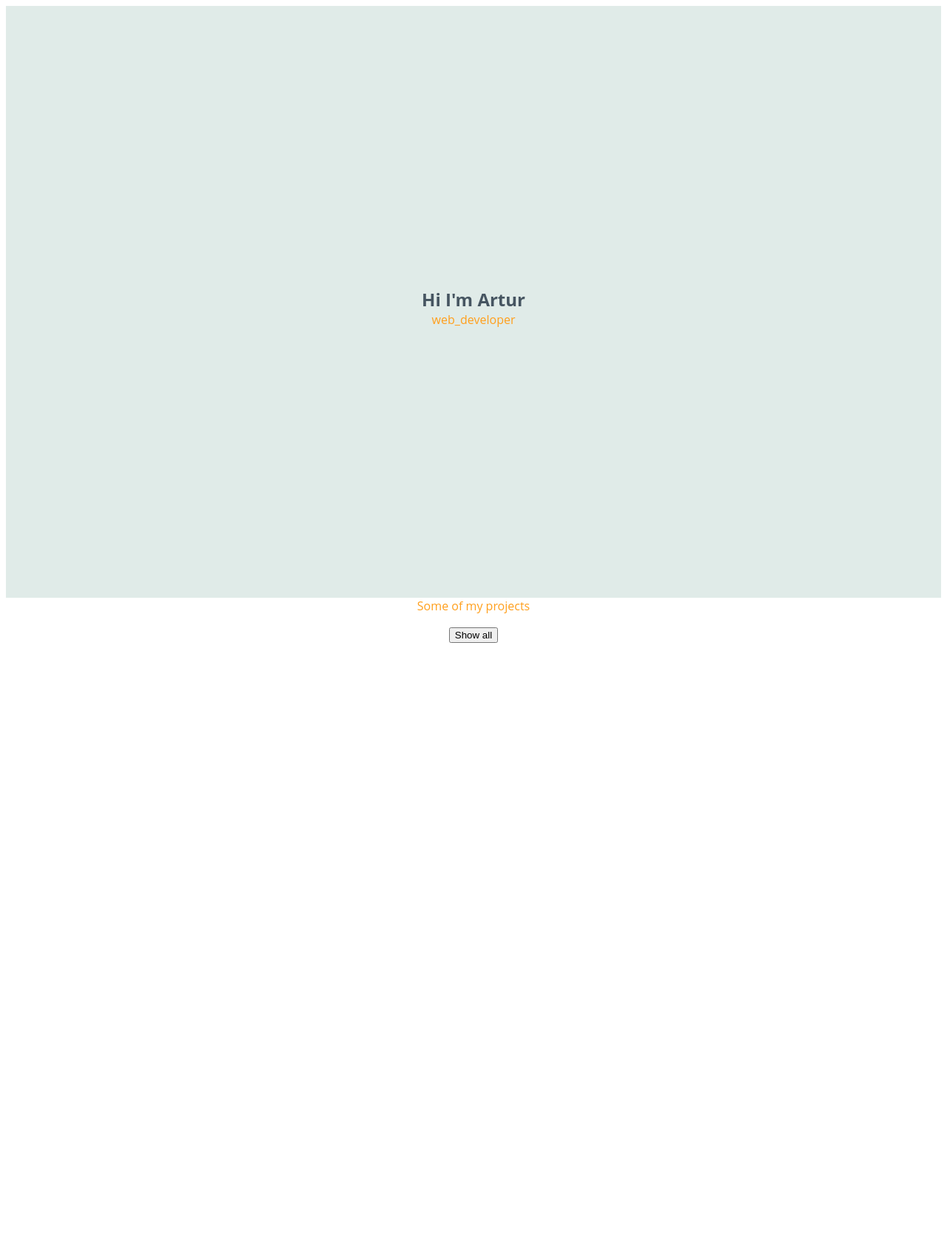
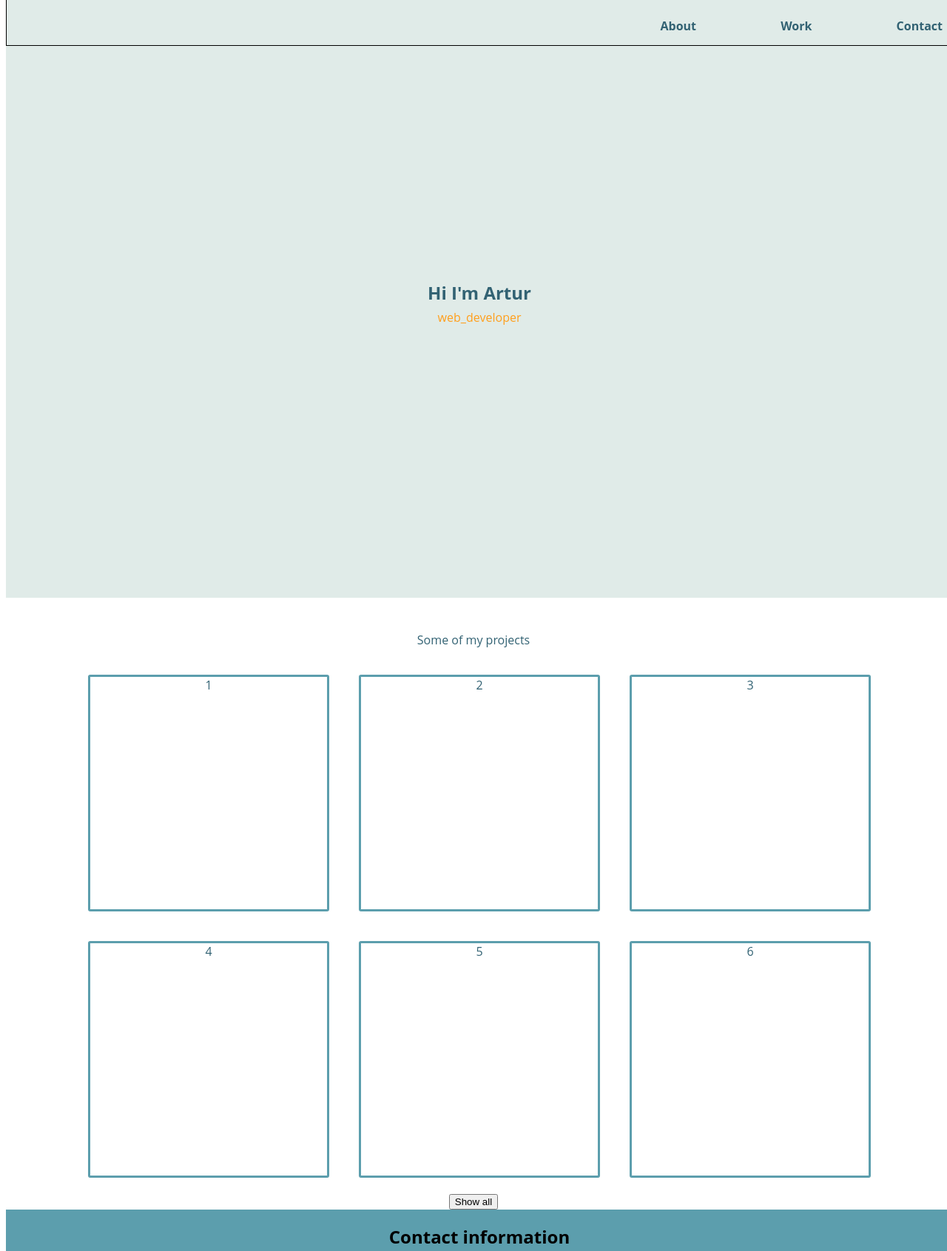
Before and after one commit to skaftan/skaftan.github.io, a plain HTML site: page index.html in a window 1280 px wide. Shown: the top 1691 px of the page at 74% size. Before the commit the page ends 877 px from the top, so only its background shows below. Drawn offline with Linux system fonts and the light colour scheme.

Commit message:
Add files via upload
sectors

```diff
--- a/index.html
+++ b/index.html
@@ -6,16 +6,63 @@
     <link rel="stylesheet" href="portfolio_style.css">
   </head>
   <body>
-    <div class="intro">
+    <div class="strona">
+      <div class="header">
+        <nav>
+          <ul>
+            <li><a href="#">About</a></li>
+            <li><a href="#work">Work</a></li>
+            <li><a href="#contact">Contact</a></li>
+          </ul>
+        </nav>
+      </div>
+
+      <div class="intro-div">
         <h2>Hi I'm Artur</h2>
         <p>web_developer</p>
 
       </div>
 
-    <div class="">
+      <div class="mid-div">
         <p>Some of my projects</p>
+      <div class="projects" id="work">
+
+        <div class="project1">
+          1
+        </div>
+        <div class="project1">
+          2
+        </div>
+        <div class="project1">
+          3
+        </div>
+        <div class="project1">
+          4
+        </div>
+        <div class="project1">
+          5
+        </div>
+        <div class="project1">
+          6
+        </div>
+
       </div>
       <button type="button" name="button">Show all</button>
+    </div>
 
+      <div class="contact-div" id="contact">
+        <div class="">
+          <h2>Contact information</h2>
+          <p></p>
+
+        </div>
+
+      </div>
+
+      <div class="footer-div">
+        <p>&copy; Created by Artur Kawula</p>
+      </div>
+
+    </div>
   </body>
 </html>
--- a/portfolio_style.css
+++ b/portfolio_style.css
@@ -2,21 +2,119 @@ html,body {
   font-family: 'Open Sans', sans-serif;
   text-align: center;
 }
+.strona{
+  display:flex;
+  flex-direction: column;
+  margin:0px;
+  padding:0px;
+}
 
-.intro{
-  display: flex;
+/*header */
+
+
+nav ul {
+  border: 1px black solid;
+  text-align: right;
+  position: fixed;
+  margin-top: -10px;
+  width: 100%;
+  background-color: #e0ebe8;
+  font-weight: bold;
+}
+
+nav ul li {
+  display: inline-block;
+  margin: 55px;
+  margin-bottom: 15px;
+  margin-top: 25px;
+}
+
+nav ul li a {
+  color: #326273;
+  text-decoration: none;
+}
+
+nav ul li a:hover {
+  color: green;
+}
+
+
+
+/* welcome section */
+.intro-div{
+  height: 100vh;
+  width: 100vw;
+  background-color: #e0ebe8;
+  display:flex;
+  align-items: center;
+  justify-content: center;
   flex-direction: column;
-  justify-content: row;
-  top: 0;
-  background-color: #e0ebe8;
-  min-height: 55vh;
-  padding-top: 45vh;
-  color: #465561;
 }
-h2{
-  margin-bottom: 0px;
+.intro-div h2{
+  margin-bottom:-10px;
+  color:#326273;
 }
-p{
-  margin-top: 0px;
+.intro-div p{
   color: #FF9F1C;
 }
+
+/* work section */
+.projects{
+  height: 90vh;
+  width: 100vw;
+  color: #326273;
+  background-color: white;
+  display: flex;
+  flex-direction: row;
+  flex-wrap:wrap;
+  justify-content: center;
+  align-items: ;
+}
+@media only screen and (max-width: 600px) {
+    .projects {
+        height: 90vh;
+        width: 100vw;
+        color: #326273;
+        background-color: ;
+        display: grid;
+        flex-direction: column;
+        grid-column: auto;
+
+
+    }
+}
+.mid-div{
+  padding-top:30px;
+  color: #326273;
+}
+.project1{
+  display: flex;
+  flex-direction:column;
+  align-items: center;
+  text-align: center;
+  width: 25%;
+  margin: 20px;
+  border: 3px solid #5C9EAD;
+
+  border-radius: 3px;
+}
+
+/* contact section */
+.contact-div{
+  height:85vh;
+  width: 100vw;
+  background-color: #5C9EAD;
+}
+
+/*footer section */
+.footer-div{
+  display:flex;
+  align-items:center;
+  justify-content: center;
+  height: 10vh;
+  width:100vw;
+  background-color: #326273;
+}
+.footer-div p {
+  color:white;
+}
```
Lines whose indentation alone changed are shown as unchanged.
